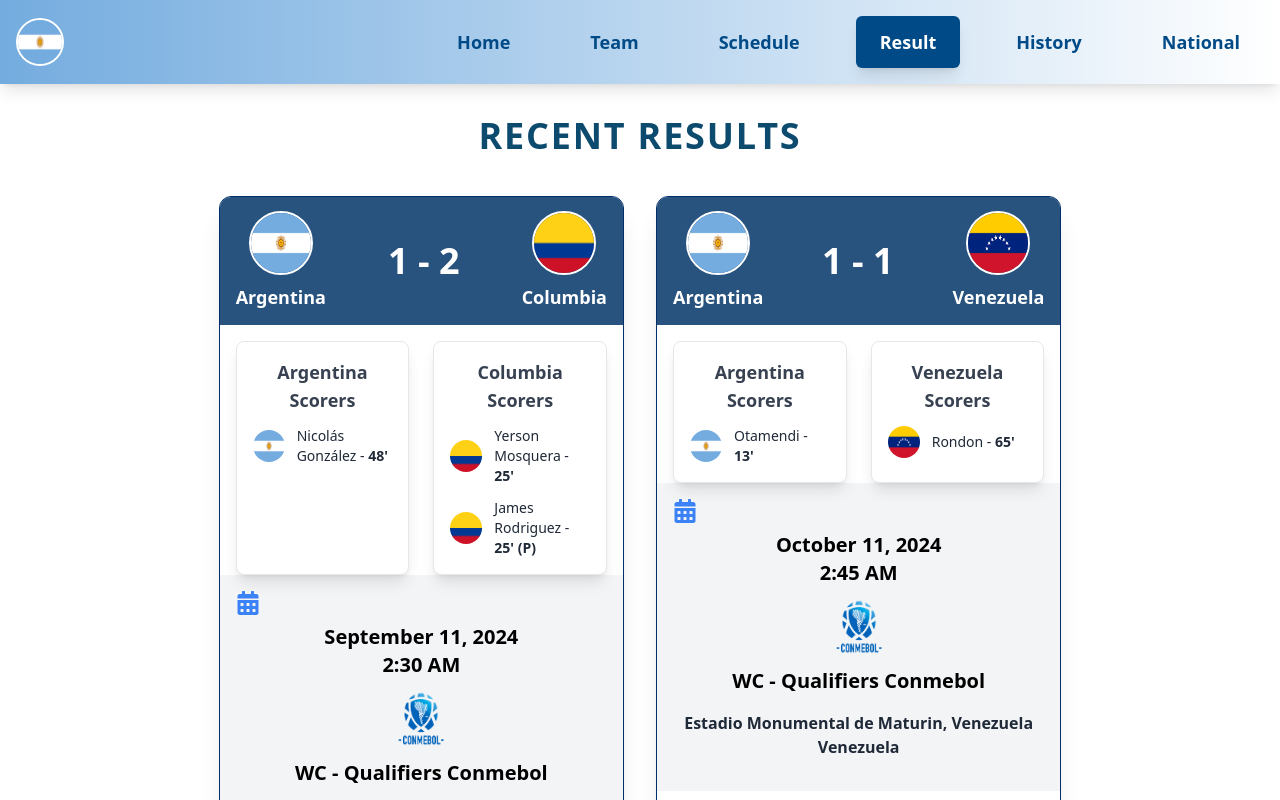
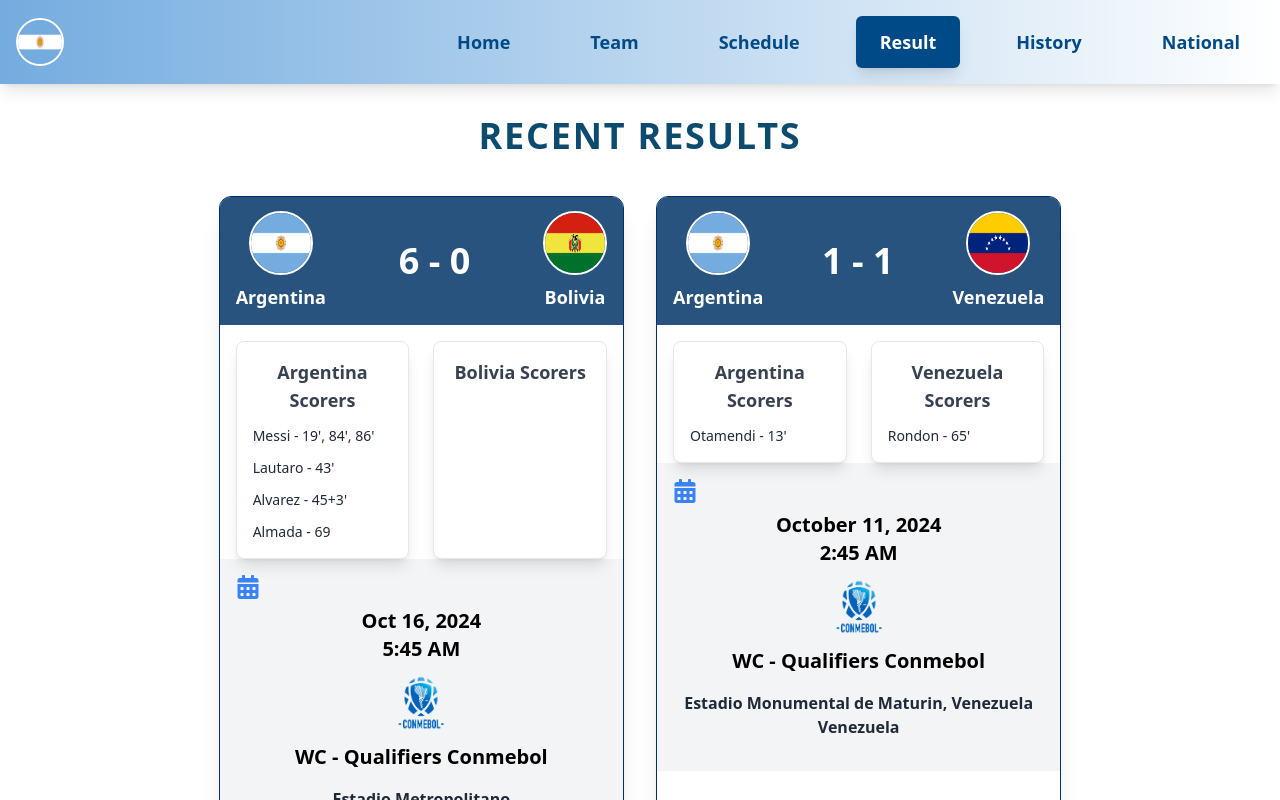
Before and after one commit to smokeyshawn18/ARG, a React (Vite) app: page /Results in a window 1280 px wide. Shown: the top 800 px of the page. Built offline with nearby package versions, Linux system fonts and the light colour scheme.

Commit message:
16 oct 10AM

```diff
--- a/src/components/Coach.jsx
+++ b/src/components/Coach.jsx
@@ -8,7 +8,7 @@ import Scaloni from "../assets/scaloni.webp"; // Update with correct path
 
 export default function CoachProfile() {
   // Define individual stats
-  const wins = 60;
+  const wins = 61;
   const draws = 13;
   const losses = 7;
   const totalTrophies = 4; // Example value
--- a/src/components/Fixture.jsx
+++ b/src/components/Fixture.jsx
@@ -2,30 +2,11 @@ import Schedule from "./Schedule";
 import Argentina from "../assets/arg.png";
 
 import Conmebol from "../assets/conmebol.png";
-import Bolivia from "../assets/bolivia.png";
+
 import Para from "../assets/para.png";
 import Peru from "../assets/peru.png";
 
 const fixtures = [
-  {
-    homeTeam: {
-      name: "Argentina",
-      logo: Argentina,
-      country: "Argentina",
-    },
-    awayTeam: {
-      name: "Bolivia",
-      logo: Bolivia,
-      country: "Bolivia",
-    },
-    date: "2024-10-16",
-    time: "05:45",
-    format: "AM",
-    comp: "WC - Qualifiers Conmebol",
-    venue: "Estadio Mas Monumental",
-    stadium: "Buenos Aires, Argentina",
-    competetion: Conmebol,
-  },
   {
     homeTeam: {
       name: "Argentina",
--- a/src/components/National.jsx
+++ b/src/components/National.jsx
@@ -22,9 +22,9 @@ const National = () => {
       name: "Lionel Messi",
       position: "RW",
       shirt: 10,
-      nationalAppearances: 188,
-      nationalGoals: 109,
-      nationalAssists: 58,
+      nationalAppearances: 189,
+      nationalGoals: 112,
+      nationalAssists: 60,
     },
     {
       image: ADM,
@@ -49,17 +49,17 @@ const National = () => {
       name: "Lautaro Martinez",
       position: "ST",
       shirt: 22,
-      nationalAppearances: 67,
-      nationalGoals: 29,
-      nationalAssists: 8,
+      nationalAppearances: 68,
+      nationalGoals: 30,
+      nationalAssists: 9,
     },
     {
       image: Alvarez,
       name: "Julián Álvarez",
       position: "ST",
       shirt: 9,
-      nationalAppearances: 39,
-      nationalGoals: 10,
+      nationalAppearances: 40,
+      nationalGoals: 11,
       nationalAssists: 2,
     },
     {
@@ -76,7 +76,7 @@ const National = () => {
       name: "Rodrigo De Paul",
       position: "DM",
       shirt: 7,
-      nationalAppearances: 72,
+      nationalAppearances: 73,
       nationalGoals: 2,
       nationalAssists: 11,
     },
@@ -85,7 +85,7 @@ const National = () => {
       name: "Alexis Mac Allister",
       position: "CM",
       shirt: 20,
-      nationalAppearances: 33,
+      nationalAppearances: 34,
       nationalGoals: 3,
       nationalAssists: 4,
     },
@@ -94,7 +94,7 @@ const National = () => {
       name: "Leandro Paredes",
       position: "CM",
       shirt: 5,
-      nationalAppearances: 67,
+      nationalAppearances: 68,
       nationalGoals: 5,
       nationalAssists: 7,
     },
@@ -103,7 +103,7 @@ const National = () => {
       name: "Enzo Fernandez",
       position: "CM",
       shirt: 24,
-      nationalAppearances: 31,
+      nationalAppearances: 32,
       nationalGoals: 4,
       nationalAssists: 4,
     },
@@ -121,7 +121,7 @@ const National = () => {
       name: "Lisandro Martinez",
       position: "CB",
       shirt: 3,
-      nationalAppearances: 25,
+      nationalAppearances: 26,
       nationalGoals: 1,
       nationalAssists: 0,
     },
--- a/src/components/Performer.jsx
+++ b/src/components/Performer.jsx
@@ -32,9 +32,9 @@ const players = [
         assists: 12,
       },
       nationalStats: {
-        matches: 1,
-        goals: 0,
-        assists: 0,
+        matches: 2,
+        goals: 3,
+        assists: 2,
       },
     },
   },
@@ -73,8 +73,8 @@ const players = [
         assists: 0,
       },
       nationalStats: {
-        matches: 3,
-        goals: 1,
+        matches: 4,
+        goals: 2,
         assists: 1,
       },
     },
--- a/src/components/Result.jsx
+++ b/src/components/Result.jsx
@@ -3,6 +3,7 @@ import Argentina from "../assets/arg.png";
 import Columbia from "../assets/col.webp";
 import Conmebol from "../assets/conmebol.png";
 import Venezuela from "../assets/vene.png";
+import Bolivia from "../assets/bolivia.png";
 
 const Results = () => {
   const results = [
@@ -10,12 +11,58 @@ const Results = () => {
       homeTeam: {
         name: "Argentina",
         logo: Argentina,
-        score: 1,
+      },
+      awayTeam: {
+        name: "Bolivia",
+        logo: Bolivia,
+      },
+      date: "Oct 16, 2024",
+      time: "5:45",
+      format: "AM",
+      competitionLogo: Conmebol,
+      competition: "WC - Qualifiers Conmebol",
+      venue: "Estadio Metropolitano",
+      stadium: "Columbia",
+      scorers: {
+        homeTeam: [
+          { player: "Messi", minute: "19', 84', 86'" },
+          { player: "Lautaro", minute: "43'" },
+          { player: "Alvarez", minute: "45+3'" },
+          { player: "Almada", minute: "69" },
+        ],
+        awayTeam: [],
+      },
+    },
+
+    {
+      homeTeam: {
+        name: "Argentina",
+        logo: Argentina,
+      },
+      awayTeam: {
+        name: "Venezuela",
+        logo: Venezuela,
+      },
+      date: "October 11, 2024",
+      time: "2:45",
+      format: "AM",
+      competitionLogo: Conmebol,
+      competition: "WC - Qualifiers Conmebol",
+      venue: "Estadio Monumental de Maturin, Venezuela",
+      stadium: "Venezuela",
+      scorers: {
+        homeTeam: [{ player: "Otamendi", minute: "13'" }],
+        awayTeam: [{ player: "Rondon", minute: "65'" }],
+      },
+    },
+    {
+      homeTeam: {
+        name: "Argentina",
+        logo: Argentina,
       },
       awayTeam: {
         name: "Columbia",
         logo: Columbia,
-        score: 2,
       },
       date: "September 11, 2024",
       time: "2:30",
@@ -32,31 +79,25 @@ const Results = () => {
         ],
       },
     },
-    {
-      homeTeam: {
-        name: "Argentina",
-        logo: Argentina,
-        score: 1,
-      },
-      awayTeam: {
-        name: "Venezuela",
-        logo: Venezuela,
-        score: 1,
-      },
-      date: "October 11, 2024",
-      time: "2:45",
-      format: "AM",
-      competitionLogo: Conmebol,
-      competition: "WC - Qualifiers Conmebol",
-      venue: "Estadio Monumental de Maturin, Venezuela",
-      stadium: "Venezuela",
-      scorers: {
-        homeTeam: [{ player: "Otamendi", minute: "13'" }],
-        awayTeam: [{ player: "Rondon", minute: "65'" }],
-      },
-    },
-    // Add more match results as needed
   ];
+
+  // Function to calculate score based on the number of goal minutes
+  const calculateScore = (teamScorers) => {
+    return teamScorers.length > 0
+      ? teamScorers.reduce(
+          (total, scorer) => total + scorer.minute.split(", ").length,
+          0
+        )
+      : 0;
+  };
+
+  const renderScorers = (teamScorers) => {
+    return teamScorers.map((scorer, idx) => (
+      <p key={idx} className="text-sm font-medium text-gray-800">
+        {scorer.player} - {scorer.minute}
+      </p>
+    ));
+  };
 
   return (
     <div className="p-8 bg-darkblue min-h-screen">
@@ -86,7 +127,8 @@ const Results = () => {
                 {/* Score */}
                 <div className="text-center flex flex-col justify-center">
                   <p className="text-4xl font-bold text-white">
-                    {result.homeTeam.score} - {result.awayTeam.score}
+                    {calculateScore(result.scorers.homeTeam)} -{" "}
+                    {calculateScore(result.scorers.awayTeam)}
                   </p>
                 </div>
 
@@ -112,21 +154,7 @@ const Results = () => {
                       {result.homeTeam.name} Scorers
                     </h3>
                     <div className="space-y-3">
-                      {result.scorers.homeTeam.map((scorer, idx) => (
-                        <div key={idx} className="flex items-center space-x-3">
-                          <img
-                            src={result.homeTeam.logo}
-                            alt={result.homeTeam.name}
-                            className="w-8 h-8 rounded-full"
-                          />
-                          <p className="text-sm font-medium text-gray-800">
-                            {scorer.player} -{" "}
-                            <span className="font-semibold">
-                              {scorer.minute}
-                            </span>
-                          </p>
-                        </div>
-                      ))}
+                      {renderScorers(result.scorers.homeTeam)}
                     </div>
                   </div>
 
@@ -136,21 +164,7 @@ const Results = () => {
                       {result.awayTeam.name} Scorers
                     </h3>
                     <div className="space-y-3">
-                      {result.scorers.awayTeam.map((scorer, idx) => (
-                        <div key={idx} className="flex items-center space-x-3">
-                          <img
-                            src={result.awayTeam.logo}
-                            alt={result.awayTeam.name}
-                            className="w-8 h-8 rounded-full"
-                          />
-                          <p className="text-sm font-medium text-gray-800">
-                            {scorer.player} -{" "}
-                            <span className="font-semibold">
-                              {scorer.minute}
-                            </span>
-                          </p>
-                        </div>
-                      ))}
+                      {renderScorers(result.scorers.awayTeam)}
                     </div>
                   </div>
                 </div>
--- a/src/components/Team.jsx
+++ b/src/components/Team.jsx
@@ -40,9 +40,9 @@ const players = [
       assists: 363,
     },
     seasonStats: {
-      appearances: 22,
-      goals: 19,
-      assists: 12,
+      appearances: 23,
+      goals: 22,
+      assists: 14,
     },
   },
   {
@@ -95,9 +95,9 @@ const players = [
       assists: 57,
     },
     seasonStats: {
-      appearances: 11,
-      goals: 3,
-      assists: 1,
+      appearances: 12,
+      goals: 4,
+      assists: 2,
     },
   },
   {
@@ -113,8 +113,8 @@ const players = [
       assists: 50,
     },
     seasonStats: {
-      appearances: 13,
-      goals: 4,
+      appearances: 14,
+      goals: 5,
       assists: 1,
     },
   },
@@ -149,7 +149,7 @@ const players = [
       assists: 75,
     },
     seasonStats: {
-      appearances: 12,
+      appearances: 13,
       goals: 0,
       assists: 1,
     },
@@ -168,7 +168,7 @@ const players = [
       assists: 32,
     },
     seasonStats: {
-      appearances: 12,
+      appearances: 13,
       goals: 1,
       assists: 1,
     },
@@ -187,7 +187,7 @@ const players = [
       assists: 44,
     },
     seasonStats: {
-      appearances: 7,
+      appearances: 8,
       goals: 0,
       assists: 1,
     },
@@ -205,7 +205,7 @@ const players = [
       assists: 28,
     },
     seasonStats: {
-      appearances: 9,
+      appearances: 10,
       goals: 0,
       assists: 1,
     },
@@ -223,9 +223,9 @@ const players = [
       assists: 25,
     },
     seasonStats: {
-      appearances: 5,
+      appearances: 6,
       goals: 0,
-      assists: 2,
+      assists: 3,
     },
   },
   {
@@ -259,7 +259,7 @@ const players = [
       assists: 10,
     },
     seasonStats: {
-      appearances: 8,
+      appearances: 9,
       goals: 1,
       assists: 0,
     },
@@ -277,7 +277,7 @@ const players = [
       assists: 13,
     },
     seasonStats: {
-      appearances: 11,
+      appearances: 12,
       goals: 0,
       assists: 0,
     },
```
